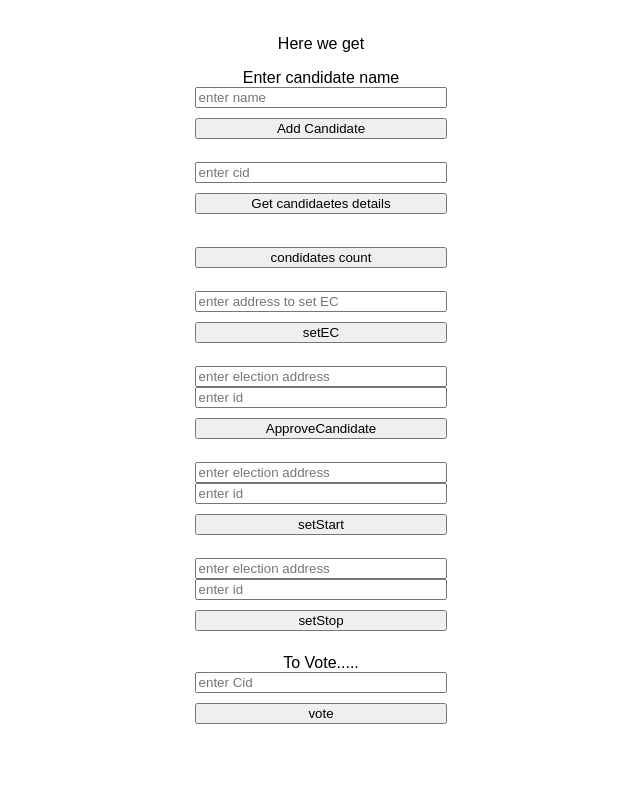
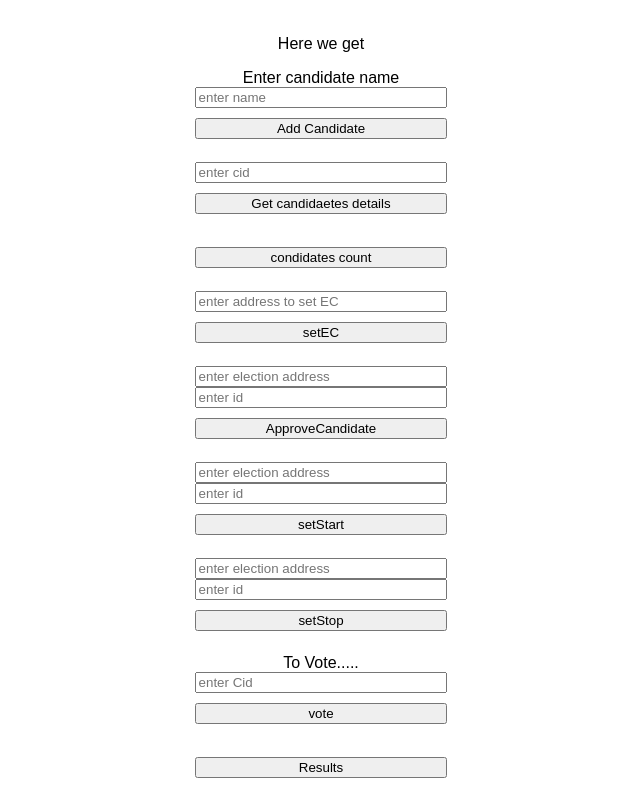
Before and after one commit to vinodmalali/Blockchain, a plain HTML site: page Election2022/app/index.html in a window 1280 px wide. Shown: the part 69-860 px from the top of the page, without its empty margins (319-959 px from the left). Before the commit the page ends 806 px from the top, so only its background shows below. Drawn offline with Linux system fonts and the light colour scheme; a script that the page names is missing.

Commit message:
Update index.html

```diff
--- a/Election2022/app/index.html
+++ b/Election2022/app/index.html
@@ -54,7 +54,11 @@
 
             <label for="cid" > To Vote.....</label>
             <input type="text" id="cid" placeholder="enter Cid" />
-            <button onclick="vote()">vote</button>
+            <button onclick="vote()">vote</button><br/>
+
+            <button onclick="getResults()">Results</button>
+
+
         </div>
     </body>
     <script
@@ -134,6 +138,11 @@
 
 
         }
+
+        async function getResults() {
+
+              console.log(await Election2022Contract.getResults());
+          }
 
         async function doInitMetamask() {
             Election2022ContractAddress = "0x69f56B438768eC64C812C14be6B5259993eEF4F0";
```
